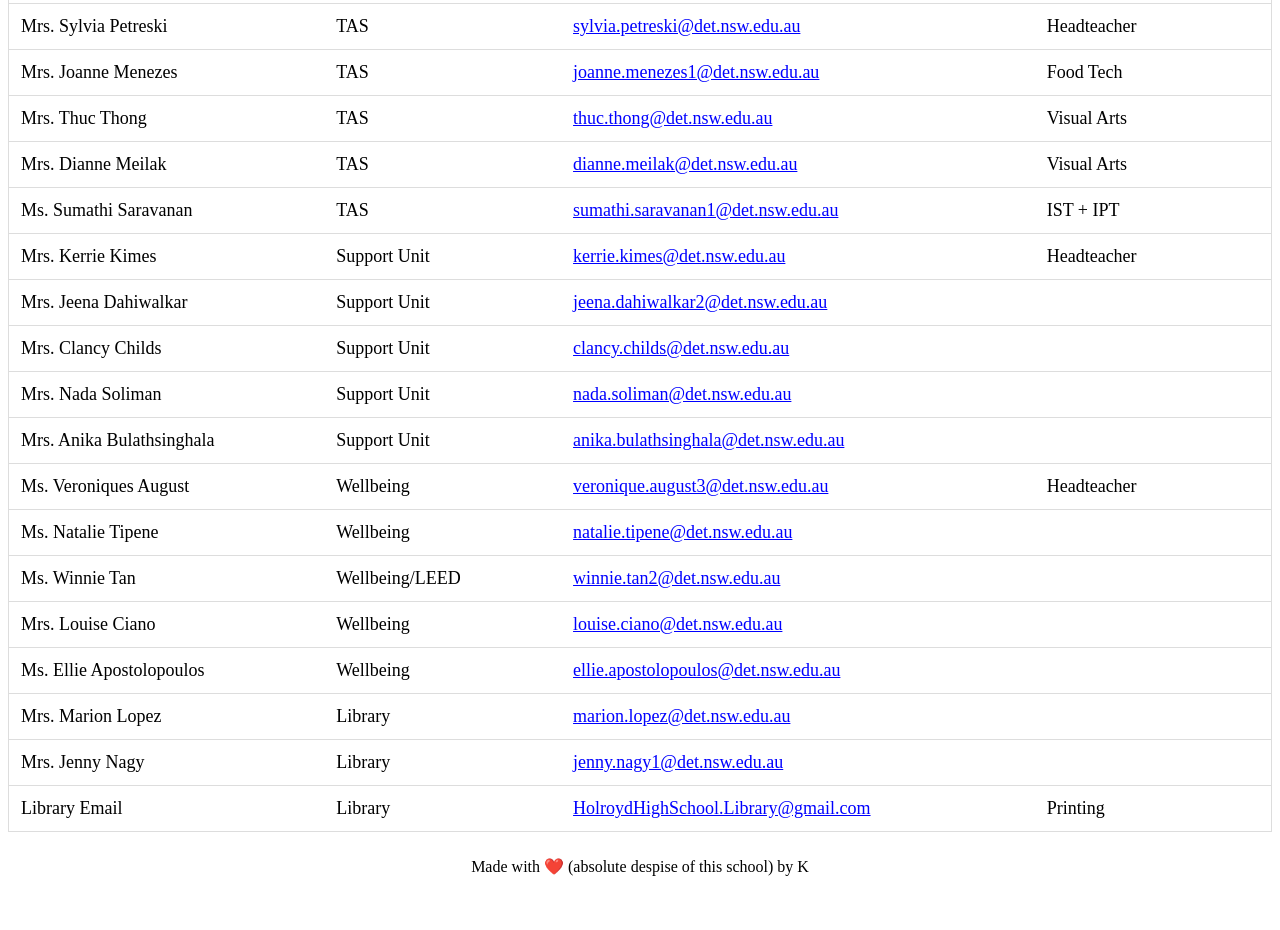
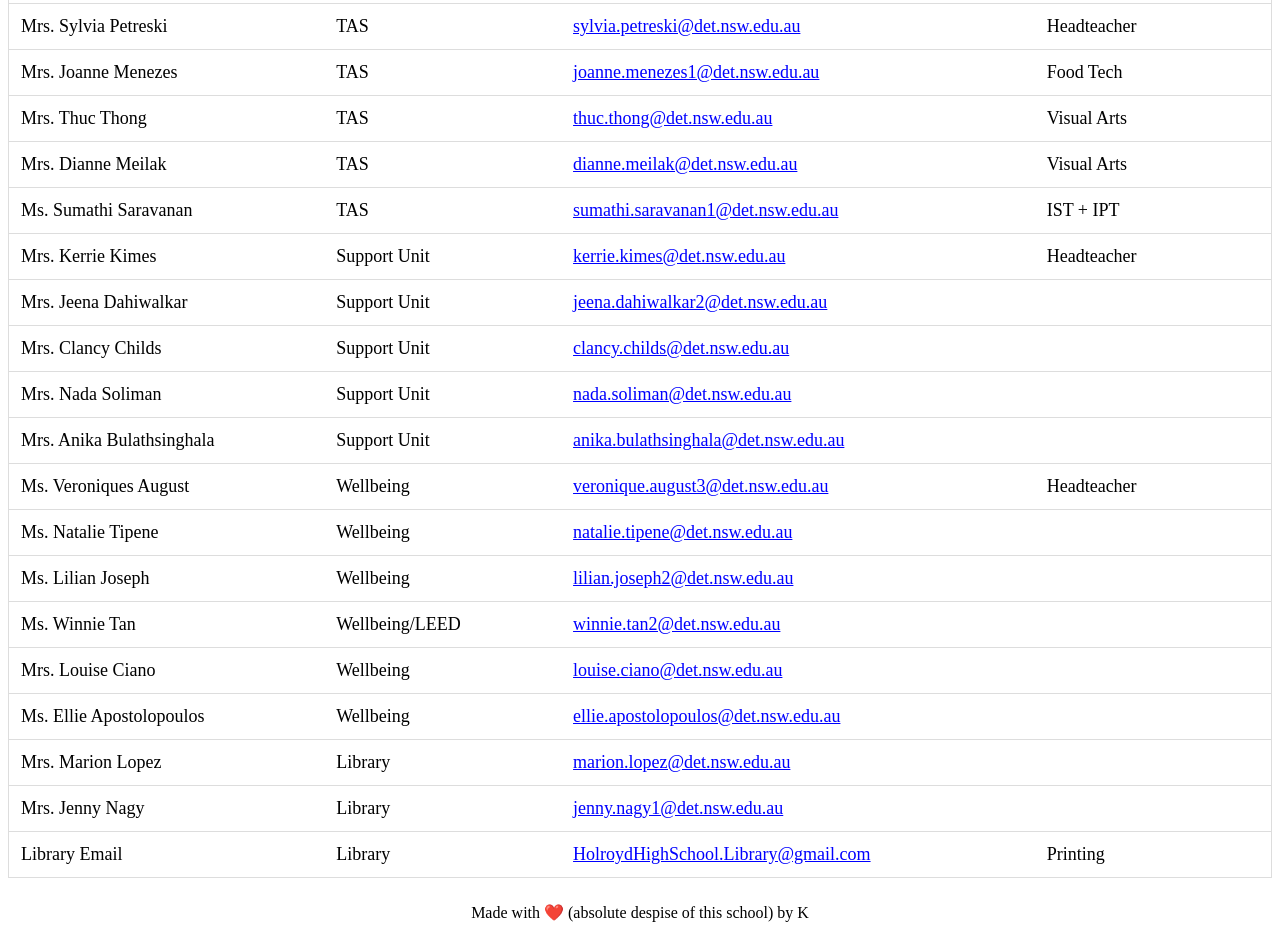
Before and after one commit to holroydhs/email, a plain HTML site: page index.html in a window 1280 px wide. Shown: the part 1914-2844 px from the top of the page. Before the commit the page ends 2798 px from the top, so only its background shows below. Drawn offline with Linux system fonts and the light colour scheme.

Commit message:
added another teacher

```diff
--- a/index.html
+++ b/index.html
@@ -320,6 +320,12 @@
     <td></td>
 </tr>
 <tr>
+    <td>Ms. Lilian Joseph</td>
+    <td>Wellbeing</td>
+    <td><a href='mailto:lilian.joseph2@det.nsw.edu.au'>lilian.joseph2@det.nsw.edu.au</a></td>
+    <td></td>
+</tr>
+<tr>
     <td>Ms. Winnie Tan</td>
     <td>Wellbeing/LEED</td>
     <td><a href='mailto:winnie.tan2@det.nsw.edu.au'>winnie.tan2@det.nsw.edu.au</a></td>
```
